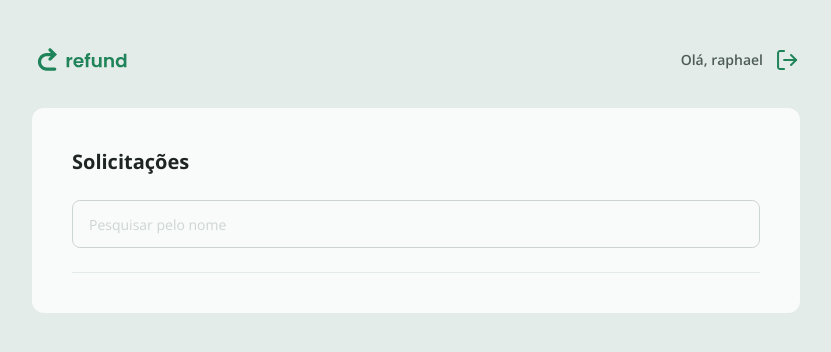
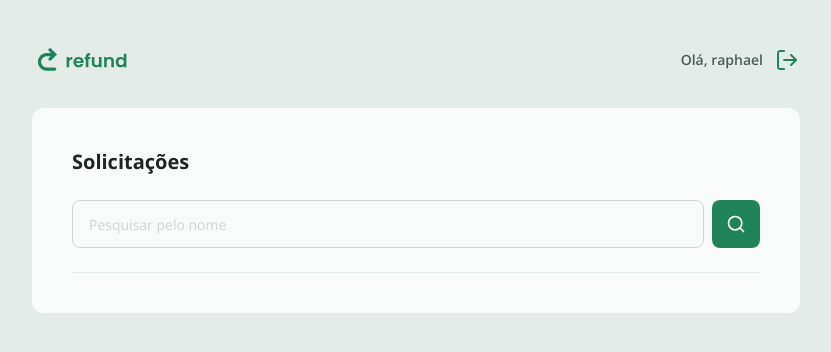
Before and after one commit to Raphael-Steimvacher/Refund_2.0, a React (Vite) app: page / in a window 1280 px wide. Shown: the top 352 px of the page, without its empty margins (224-1055 px from the left). Built offline with nearby package versions, Linux system fonts and the light colour scheme.

Commit message:
criando variantes para o botão

```diff
--- a/package.json
+++ b/package.json
@@ -10,9 +10,11 @@
   },
   "dependencies": {
     "@tailwindcss/vite": "^4.1.16",
+    "clsx": "^2.1.1",
     "react": "^19.1.1",
     "react-dom": "^19.1.1",
     "react-router": "^7.9.5",
+    "tailwind-merge": "^3.3.1",
     "tailwindcss": "^4.1.16"
   },
   "devDependencies": {
--- /dev/null
+++ b/src/Utils/ClassMerge.ts
@@ -0,0 +1,6 @@
+import { clsx, type ClassValue } from "clsx"
+import { twMerge } from "tailwind-merge"
+
+export function ClassMerge(...inputs: ClassValue[]) {
+  return twMerge(clsx(inputs))
+}
--- a/src/components/Button.tsx
+++ b/src/components/Button.tsx
@@ -1,18 +1,35 @@
+import { ClassMerge } from "../Utils/ClassMerge"
+
 type Props = React.ComponentProps<"button"> & {
   isLoading?: boolean
+  variant?: "base" | "icon"
+}
+
+const variants = {
+  button: {
+    base: "h-12",
+    icon: "h-12 w-12",
+    iconSmall: "h-10 w-10",
+  },
 }
 
 export function Button({
   children,
   isLoading,
+  className,
   type = "button",
+  variant = "base",
   ...rest
 }: Props) {
   return (
     <button
       type={type}
       disabled={isLoading}
-      className="flex items-center justify-center bg-green-100 text-white rounded-lg cursor-pointer hover:bg-green-200 transition ease-linear disabled:opacity-50 disabled:cursor-progress h-12"
+      className={ClassMerge([
+        "flex items-center justify-center bg-green-100 text-white rounded-lg cursor-pointer hover:bg-green-200 transition ease-linear disabled:opacity-50 disabled:cursor-progress",
+        variants.button[variant],
+        className
+      ])}
       {...rest}
     >
       {children}
--- a/src/pages/Dashboard.tsx
+++ b/src/pages/Dashboard.tsx
@@ -1,6 +1,9 @@
 import { useState } from "react"
 
+import searchSvg from "../assets/search.svg"
+
 import { Input } from "../components/input"
+import { Button } from "../components/Button"
 
 export function Dashboard() {
   const [name, setName] = useState("")
@@ -19,6 +22,10 @@
           placeholder="Pesquisar pelo nome"
           onChange={(event) => setName(event.target.value)}
         />
+
+        <Button type="submit" variant="icon">
+          <img src={searchSvg} alt="Ícone de pesquisar" className="w-5" />
+        </Button>
       </form>
     </div>
   )
```
Also changed, not shown: 1 other file (tests, documents, lock files or other folders).
